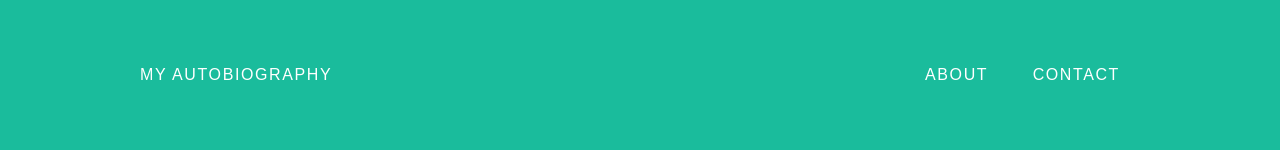
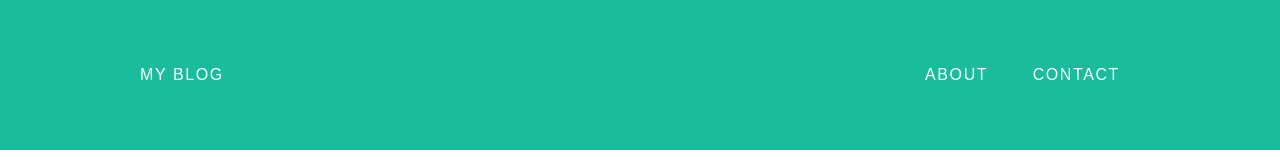
Before and after one commit to azan17/AutoBiography, a plain HTML site: page about.html in a window 1280 px wide. Shown: the top 160 px of the page. Drawn offline with Linux system fonts and the light colour scheme.

Commit message:
Update about.html

```diff
--- a/about.html
+++ b/about.html
@@ -8,7 +8,7 @@
   <body>
     <div id="header">
       <div class="container">
-        <a id="header-title" href="index.html">My AutoBiography</a>
+        <a id="header-title" href="index.html">My Blog</a>
         <ul id="header-nav">
           <li><a href="about.html">About</a></li>
           <li><a href="mailto:mazan72015@gmail.com?subject=feedback">Contact</a></li>
```
